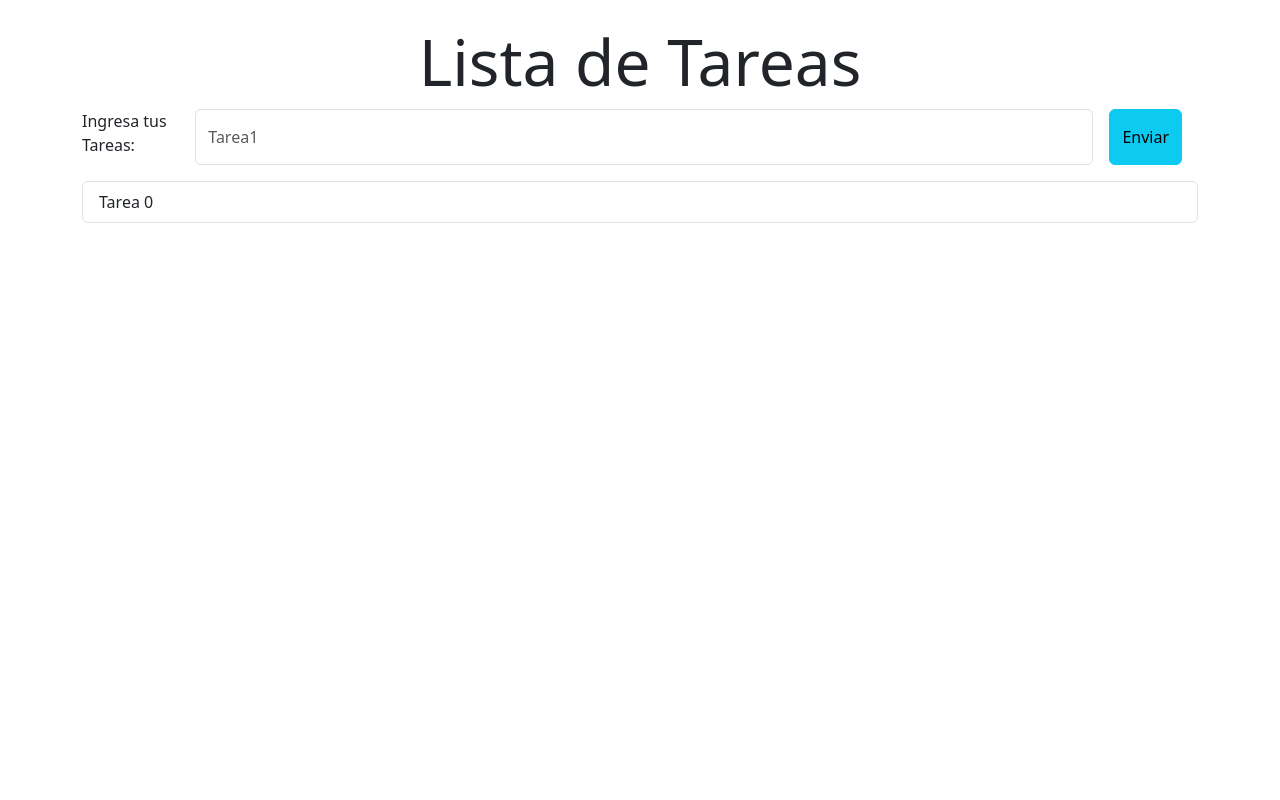
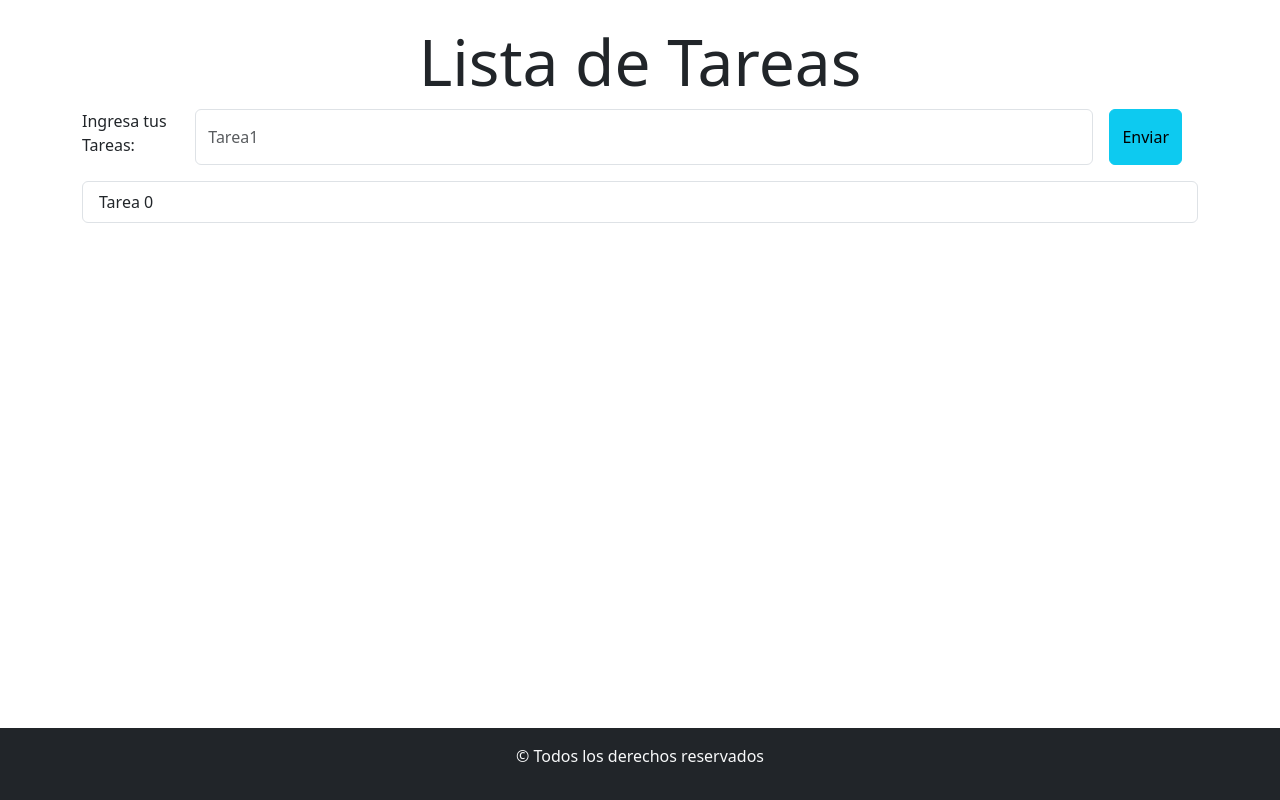
Before and after one commit to AdrianKarma/react-Ejercicio-04, a React (Vite) app: page / in a window 1280 px wide. Built offline with nearby package versions, Linux system fonts and the light colour scheme.

Commit message:
bajar el footer

```diff
--- a/src/App.css
+++ b/src/App.css
@@ -0,0 +1,9 @@
+.prueba {
+  min-height: 100vh;
+  display: flex;
+  flex-direction: column;
+}
+
+.prueba2 {
+  flex-grow: 1;
+}
--- a/src/App.jsx
+++ b/src/App.jsx
@@ -2,15 +2,21 @@
 import './App.css'
 import FormularioTareas from './components/FormularioTareas';
 import { Container } from 'react-bootstrap';
+import Footer from './components/Footer';
 
 function App() {
 
 
   return (
-    <Container className='my-4'>
+    <>
+    <section className='prueba'>
+    <Container className='my-4 prueba2'>
       <h1 className='text-center display-3'>Lista de Tareas</h1>
       <FormularioTareas></FormularioTareas>
     </Container>
+    <Footer ></Footer>
+    </section>
+    </>
   )
 }
 
--- /dev/null
+++ b/src/components/Footer.jsx
@@ -0,0 +1,9 @@
+const Footer = () => {
+    return (
+        <footer className="bg-dark text-light py-3 text-center">
+            <p> &copy; Todos los derechos reservados</p>
+        </footer>
+    );
+};
+
+export default Footer;
```
